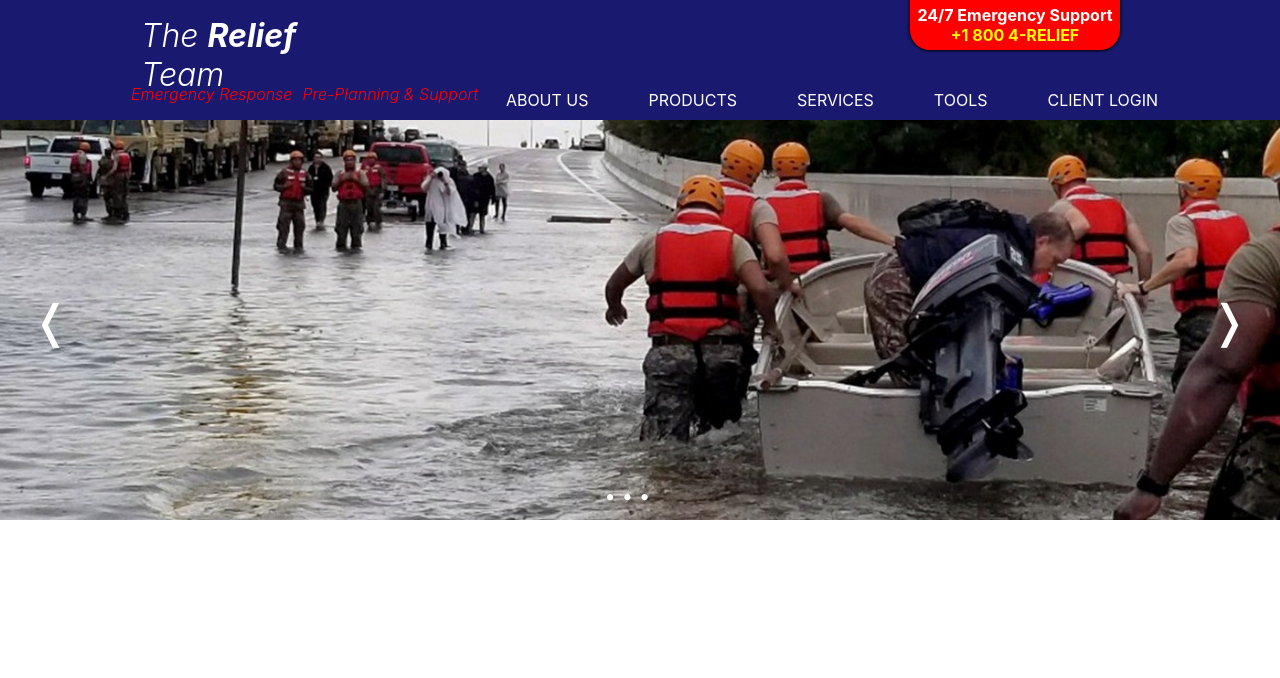
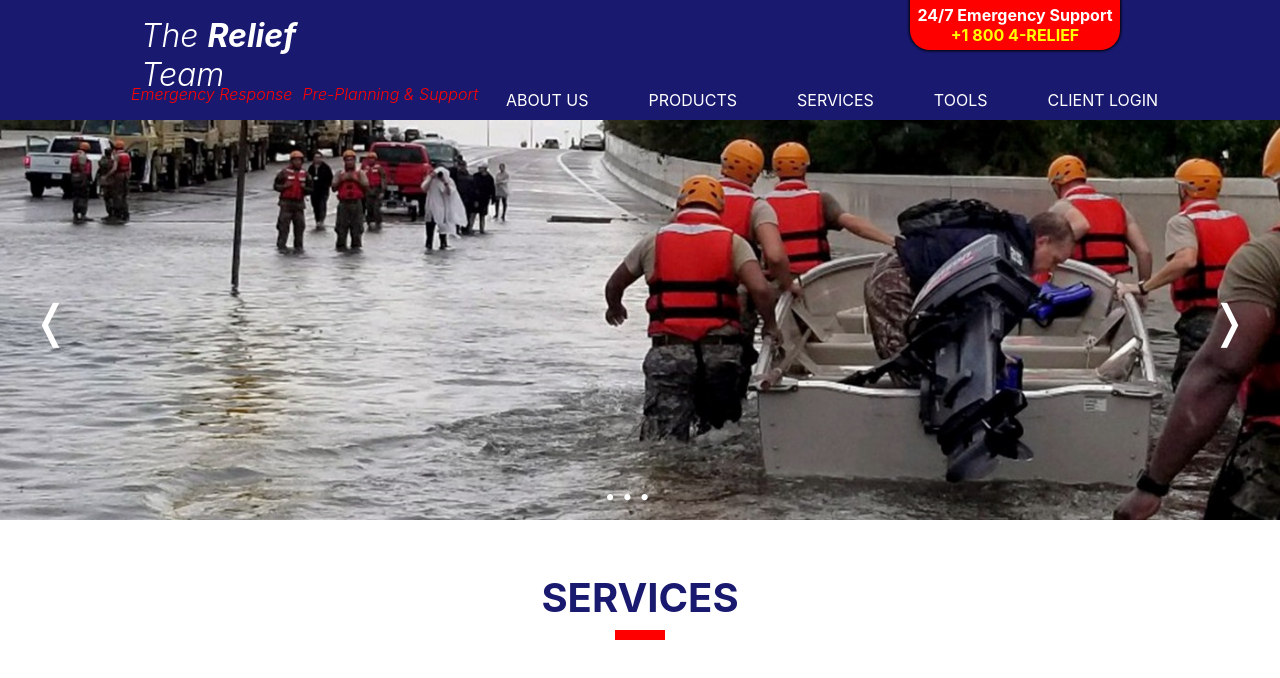
Before and after one commit to forrestmorrison/the-relief-team, a React (Create React App) app: page / in a window 1280 px wide. Shown: the top 678 px of the page. Built offline with nearby package versions, Linux system fonts and the light colour scheme.

Commit message:
added Services heading

```diff
--- a/src/App.css
+++ b/src/App.css
@@ -89,7 +89,38 @@ header .container li {
   white-space: nowrap;
 }
 
-/* Main */
+/* Home */
+
+.home {
+  display: flex;
+  flex-direction: column;
+  align-items: center;
+}
+
+.services {
+  width: 350px;
+  height: 60px;
+  position: relative;
+  margin: 20px;
+}
+
+.services::after {
+  content: '';
+  width: 50px;
+  height: 10px;
+  background: red;
+  position: absolute;
+  bottom: -40px;
+  right: 150px;
+}
+
+.services h2 {
+  font-size: 40px;
+  text-align: center;
+  color: midnightblue;
+}
+
+/* Image Slider */
 
 .slider {
   height: 400px;
--- a/src/pages/Home.js
+++ b/src/pages/Home.js
@@ -1,5 +1,4 @@
 import '../App.css';
-
 import ImageSlider from '../components/ImageSlider';
 
   const slides = [
@@ -16,9 +15,12 @@ const containerStyles = {
 
 const Home = () => {
   return (
-    <div>
+    <div className='home'>
         <div style={containerStyles}>
             <ImageSlider slides={slides} />
+        </div>
+        <div className='services'>
+            <h2>SERVICES</h2>
         </div>
     </div>
   )
```
